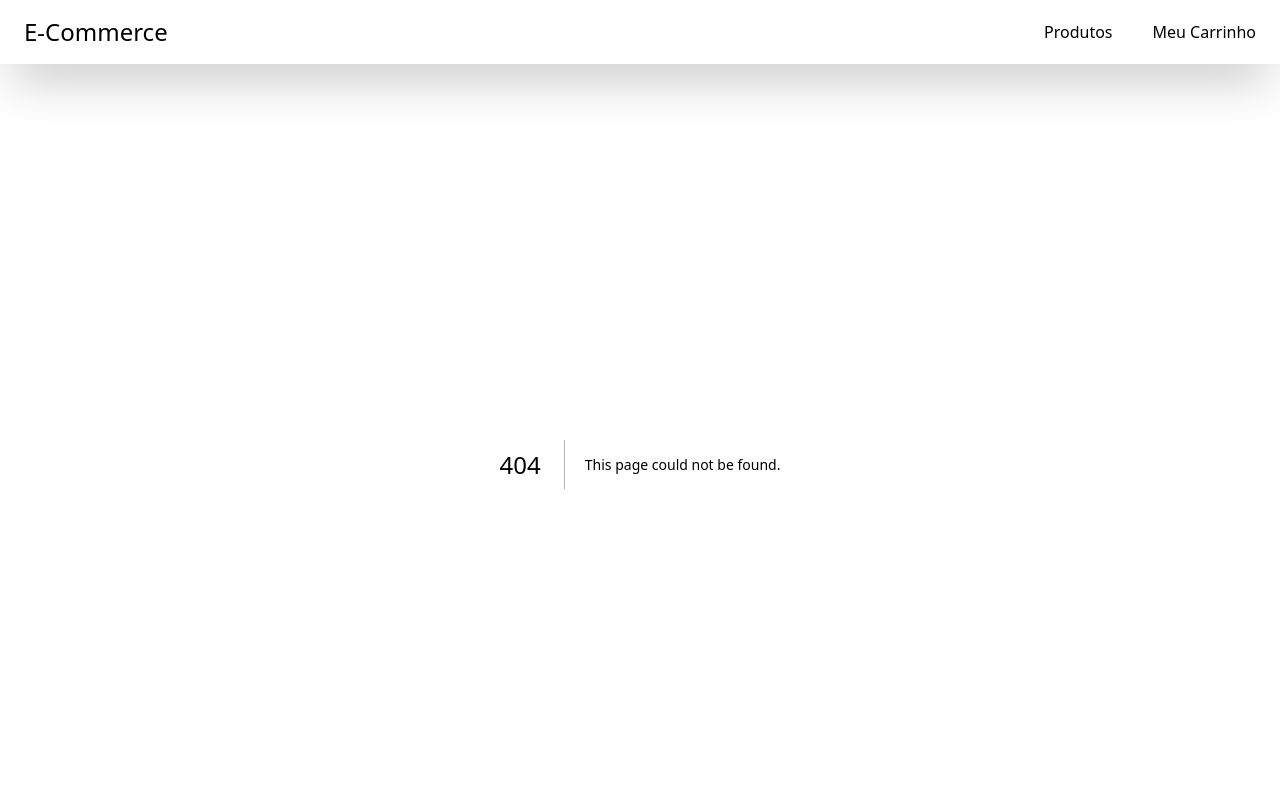
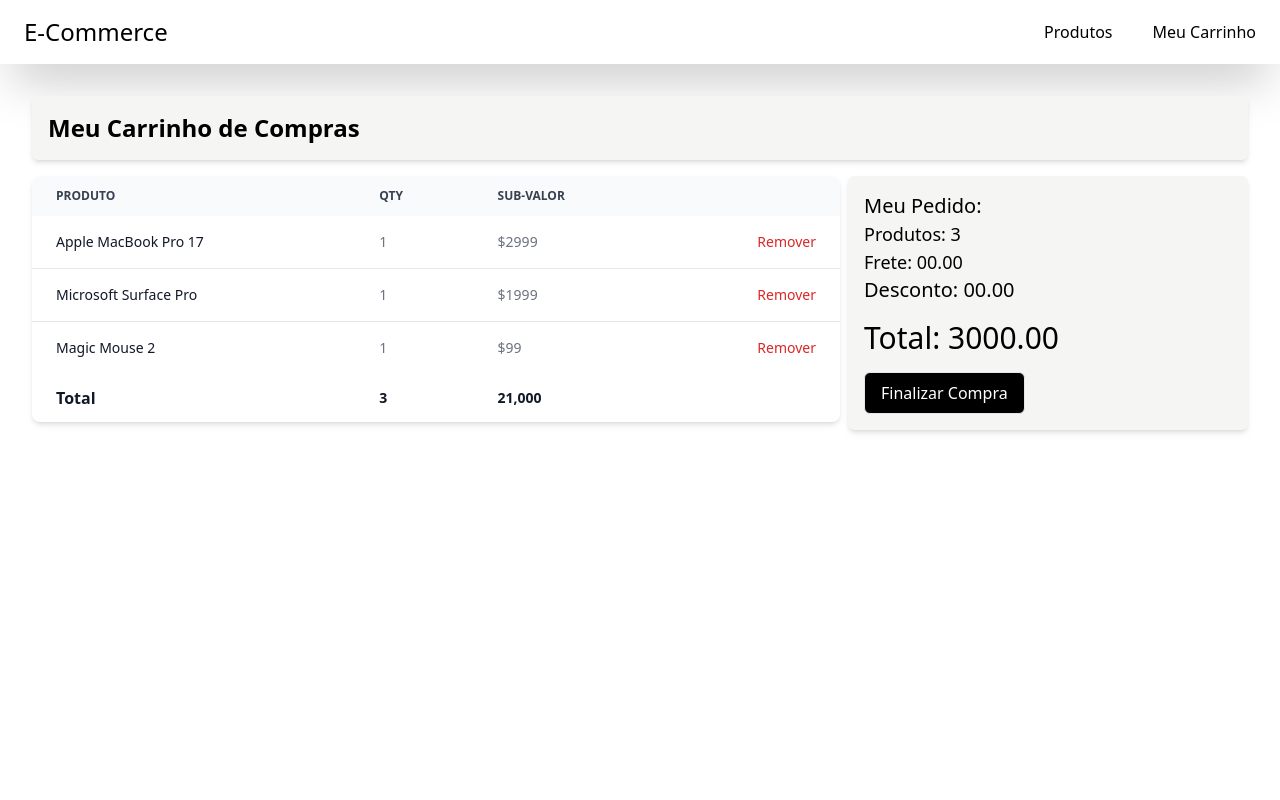
Before and after one commit to CassioRitse/ecommerce-front, a Next.js app: page /cart in a window 1280 px wide. Before the commit this address had no page. Shown: the top 800 px of the page. Built offline with nearby package versions, Linux system fonts and the light colour scheme.

Commit message:
feat(prages): add template cart e products

```diff
--- /dev/null
+++ b/src/components/TableProducts.tsx
@@ -0,0 +1,92 @@
+export default function TableProducts() {
+  return (
+    <section>
+      <div className="relative overflow-x-auto shadow-md sm:rounded-lg">
+        <table className="w-full text-sm text-left text-gray-500">
+          <thead className="text-xs text-gray-700 uppercase bg-gray-50">
+            <tr>
+              <th scope="col" className="px-6 py-3">
+                produto
+              </th>
+              <th scope="col" className="px-6 py-3">
+                Qty
+              </th>
+              <th scope="col" className="px-6 py-3">
+                sub-valor
+              </th>
+              <th scope="col" className="px-6 py-3">
+                <span className="sr-only">Edit</span>
+              </th>
+            </tr>
+          </thead>
+          <tbody>
+            <tr className="bg-white border-b hover:bg-gray-50">
+              <th
+                scope="row"
+                className="px-6 py-4 font-medium text-gray-900 whitespace-nowrap"
+              >
+                Apple MacBook Pro 17
+              </th>
+              <td className="px-6 py-4">1</td>
+              <td className="px-6 py-4">$2999</td>
+              <td className="px-6 py-4 text-right">
+                <a
+                  href="#"
+                  className="font-medium text-red-600 hover:underline"
+                >
+                  Remover
+                </a>
+              </td>
+            </tr>
+            <tr className="bg-white border-b  hover:bg-gray-50 ">
+              <th
+                scope="row"
+                className="px-6 py-4 font-medium text-gray-900 whitespace-nowrap"
+              >
+                Microsoft Surface Pro
+              </th>
+              <td className="px-6 py-4">1</td>
+              <td className="px-6 py-4">$1999</td>
+              <td className="px-6 py-4 text-right">
+                <a
+                  href="#"
+                  className="font-medium text-red-600  hover:underline"
+                >
+                  Remover
+                </a>
+              </td>
+            </tr>
+            <tr className="bg-white  hover:bg-gray-50 ">
+              <th
+                scope="row"
+                className="px-6 py-4 font-medium text-gray-900 whitespace-nowrap "
+              >
+                Magic Mouse 2
+              </th>
+              <td className="px-6 py-4">1</td>
+              <td className="px-6 py-4">$99</td>
+              <td className="px-6 py-4 text-right">
+                <a
+                  href="#"
+                  className="font-medium text-red-600 hover:underline"
+                >
+                  Remover
+                </a>
+              </td>
+            </tr>
+          </tbody>
+          <tfoot>
+            <tr className="font-semibold text-gray-900">
+              <th scope="row" className="px-6 py-3 text-base">
+                Total
+              </th>
+              <td className="px-6 py-3">3</td>
+              <td className="px-6 py-3">21,000</td>
+              <td></td>
+            </tr>
+          </tfoot>
+        </table>
+      </div>
+    </section>
+  );
+}
--- /dev/null
+++ b/src/pages/cart.tsx
@@ -0,0 +1,25 @@
+import Button from "@/components/Button";
+import TableProducts from "@/components/TableProducts";
+
+export default function Cart() {
+  return (
+    <main className="p-4 m-4 space-y-4 h-screen ">
+      <div className="rounded-md bg-stone-100 shadow-md p-4">
+        <h3 className="text-2xl font-semibold">Meu Carrinho de Compras</h3>
+      </div>
+      <div className="grid grid-cols-1 md:grid-cols-3 gap-2">
+        <div className="col-span-1 md:col-span-2">
+          <TableProducts />
+        </div>
+        <div className="col-span-1 justify-end rounded-md bg-stone-100 shadow-md p-4">
+          <p className="text-xl font-medium">Meu Pedido:</p>
+          <p className="text-lg font-light">Produtos: 3</p>
+          <p className="text-lg font-light">Frete: 00.00</p>
+          <p className="text-xl font-light">Desconto: 00.00</p>
+          <p className="text-3xl font-normal my-4">Total: 3000.00</p>
+          <Button title="Finalizar Compra" style="bg-black text-white"></Button>
+        </div>
+      </div>
+    </main>
+  );
+}
--- a/src/pages/produto/[idproduto].tsx
+++ b/src/pages/produto/[idproduto].tsx
@@ -34,10 +34,14 @@
               popularised in the 1960s
             </p>
           </div>
-          <div className="mt-8">
+          <div className="flex flex-col mt-8 gap-2">
             <Button
               title="Comprar"
               style="w-[240px] bg-gray-800 text-white"
+            ></Button>
+            <Button
+              title="Adicionar ao Carrinho"
+              style="w-[240px] bg-gray-200 text-black"
             ></Button>
           </div>
         </div>
```
